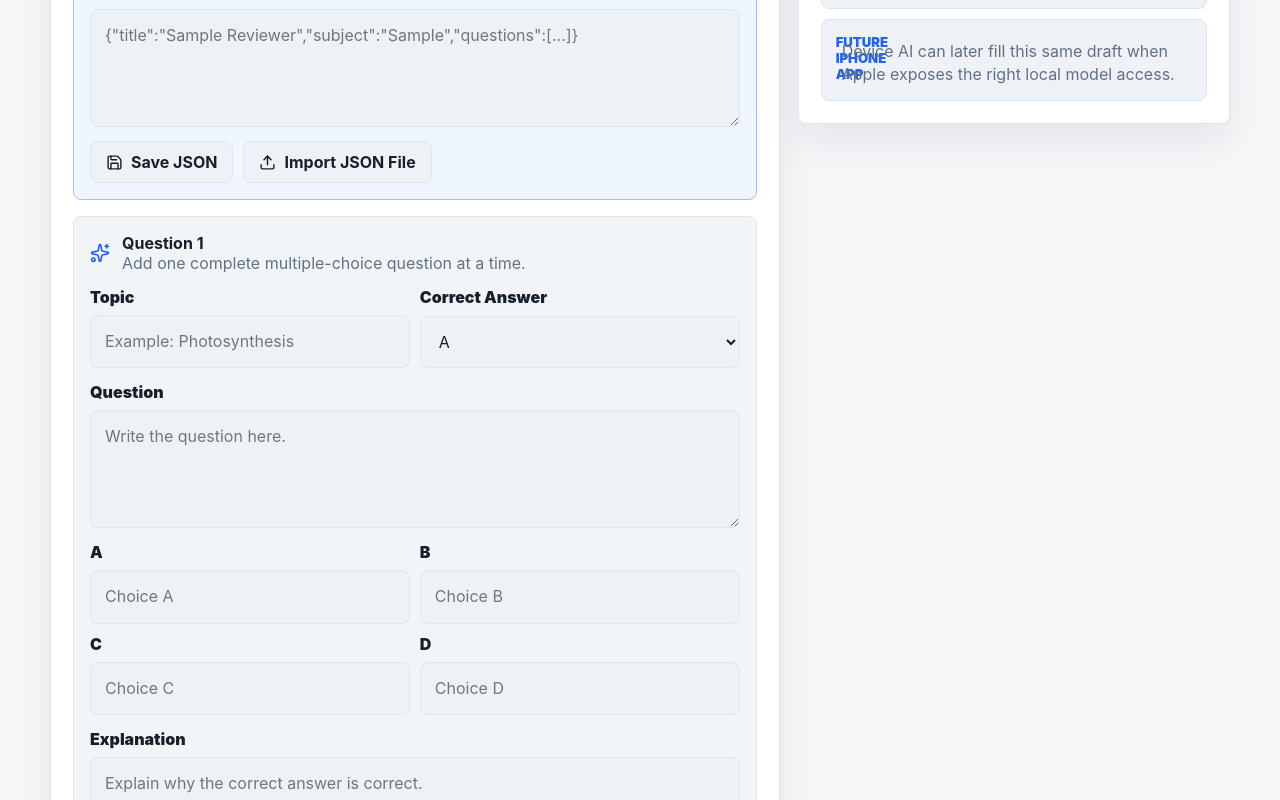
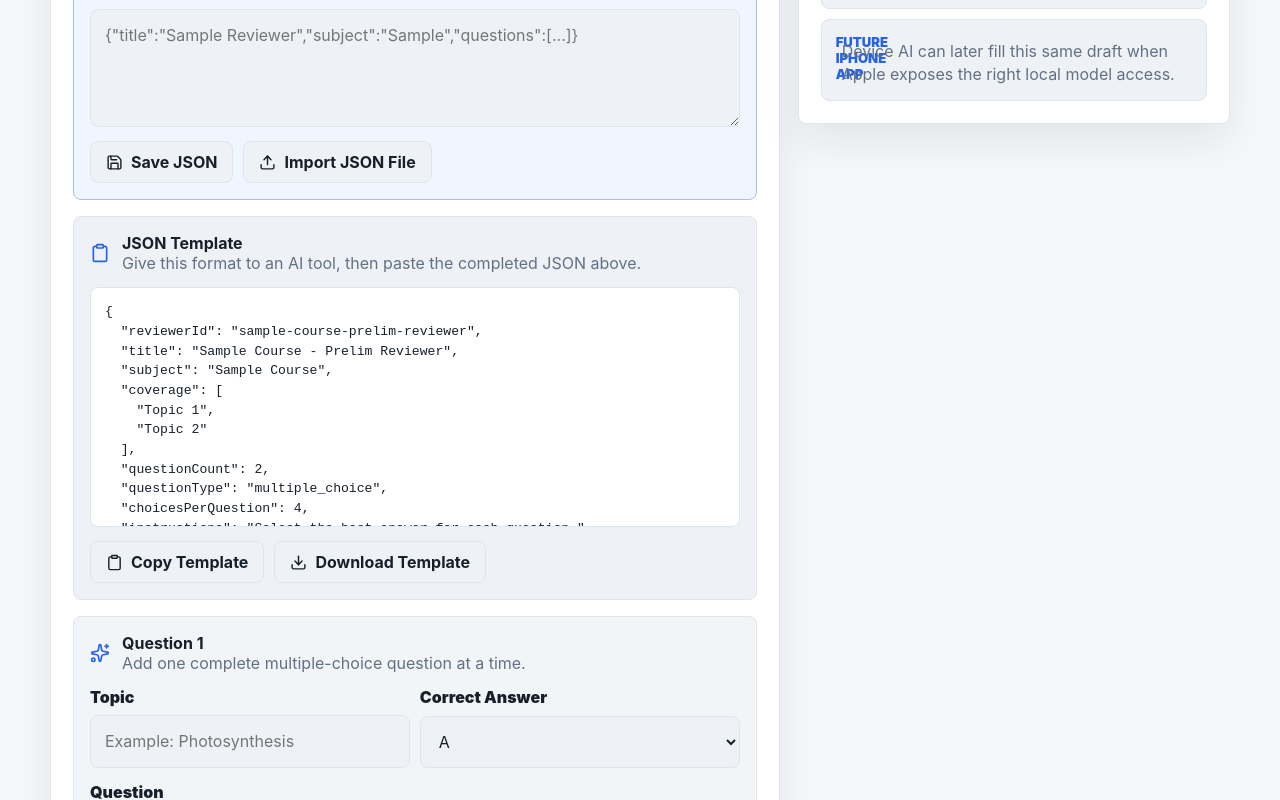
Before and after one commit to AlexPacaldo/ReviewHub, a React (Vite) app: page /generator in a window 1280 px wide. Shown: the part 684-1484 px from the top of the page. Built offline with nearby package versions, Linux system fonts and the light colour scheme.

Commit message:
Add reviewer JSON template helper

```diff
--- a/src/pages/Generator.jsx
+++ b/src/pages/Generator.jsx
@@ -1,6 +1,6 @@
 import { useEffect, useMemo, useState } from "react";
 import { useNavigate } from "react-router-dom";
-import { FileJson, FileText, HardDrive, Plus, Save, Sparkles, Trash2, Upload, Wifi, WifiOff } from "lucide-react";
+import { Clipboard, Download, FileJson, FileText, HardDrive, Plus, Save, Sparkles, Trash2, Upload, Wifi, WifiOff } from "lucide-react";
 import { validateReviewer } from "../data/reviewerRegistry.js";
 import { saveLocalReviewer } from "../utils/storageUtils.js";
 
@@ -13,6 +13,47 @@ const emptyQuestion = {
   D: "",
   correctAnswer: "A",
   explanation: ""
+};
+
+const sampleReviewerTemplate = {
+  reviewerId: "sample-course-prelim-reviewer",
+  title: "Sample Course - Prelim Reviewer",
+  subject: "Sample Course",
+  coverage: ["Topic 1", "Topic 2"],
+  questionCount: 2,
+  questionType: "multiple_choice",
+  choicesPerQuestion: 4,
+  instructions: "Select the best answer for each question.",
+  questions: [
+    {
+      id: 1,
+      topic: "Topic 1",
+      question: "What is the main idea of this sample question?",
+      choices: {
+        A: "The correct answer",
+        B: "A close but incorrect answer",
+        C: "An unrelated answer",
+        D: "Another incorrect answer"
+      },
+      correctAnswer: "A",
+      answerText: "The correct answer",
+      explanation: "Explain why A is correct using only the source material."
+    },
+    {
+      id: 2,
+      topic: "Topic 2",
+      question: "Which choice best matches the source material?",
+      choices: {
+        A: "Incorrect option",
+        B: "Correct option",
+        C: "Incorrect option",
+        D: "Incorrect option"
+      },
+      correctAnswer: "B",
+      answerText: "Correct option",
+      explanation: "Explain why B is correct and why the other options are less accurate."
+    }
+  ]
 };
 
 function slugify(value) {
@@ -52,6 +93,16 @@ function buildReviewer({ title, subject, instructions }, questions) {
     instructions: instructions.trim() || "Select the best answer for each question.",
     questions: reviewerQuestions
   };
+}
+
+function downloadTextFile(filename, text) {
+  const blob = new Blob([text], { type: "application/json" });
+  const url = URL.createObjectURL(blob);
+  const link = document.createElement("a");
+  link.href = url;
+  link.download = filename;
+  link.click();
+  URL.revokeObjectURL(url);
 }
 
 function normalizeReviewerJson(reviewer) {
@@ -107,6 +158,7 @@ export default function Generator() {
   const [questions, setQuestions] = useState([]);
   const [jsonText, setJsonText] = useState("");
   const [errors, setErrors] = useState([]);
+  const [templateMessage, setTemplateMessage] = useState("");
 
   useEffect(() => {
     const updateOnlineStatus = () => setIsOnline(navigator.onLine);
@@ -120,6 +172,7 @@ export default function Generator() {
   }, []);
 
   const draftPreview = useMemo(() => buildReviewer(details, questions), [details, questions]);
+  const sampleTemplateText = useMemo(() => JSON.stringify(sampleReviewerTemplate, null, 2), []);
 
   function updateDetails(key, value) {
     setDetails((current) => ({ ...current, [key]: value }));
@@ -188,6 +241,21 @@ export default function Generator() {
     } catch {
       setErrors(["Paste valid reviewer JSON before saving."]);
     }
+  }
+
+  async function copySampleTemplate() {
+    try {
+      await navigator.clipboard.writeText(sampleTemplateText);
+      setTemplateMessage("Template copied.");
+    } catch {
+      setJsonText(sampleTemplateText);
+      setTemplateMessage("Template placed in the JSON box.");
+    }
+  }
+
+  function downloadSampleTemplate() {
+    downloadTextFile("review_hub_reviewer_template.json", sampleTemplateText);
+    setTemplateMessage("Template downloaded.");
   }
 
   function handleJsonFile(event) {
@@ -267,6 +335,28 @@ export default function Generator() {
                 Import JSON File
                 <input type="file" accept="application/json,.json" onChange={handleJsonFile} />
               </label>
+            </div>
+          </div>
+
+          <div className="template-panel">
+            <div className="generator-panel-head compact">
+              <Clipboard size={20} aria-hidden="true" />
+              <div>
+                <h2>JSON Template</h2>
+                <p className="muted">Give this format to an AI tool, then paste the completed JSON above.</p>
+              </div>
+            </div>
+            <pre className="template-preview">{sampleTemplateText}</pre>
+            <div className="button-row">
+              <button className="button subtle" type="button" onClick={copySampleTemplate}>
+                <Clipboard size={17} aria-hidden="true" />
+                Copy Template
+              </button>
+              <button className="button subtle" type="button" onClick={downloadSampleTemplate}>
+                <Download size={17} aria-hidden="true" />
+                Download Template
+              </button>
+              {templateMessage ? <span className="template-message">{templateMessage}</span> : null}
             </div>
           </div>
 
--- a/src/styles.css
+++ b/src/styles.css
@@ -796,6 +796,35 @@ legend {
   border-radius: 8px;
 }
 
+.template-panel {
+  display: grid;
+  gap: 14px;
+  padding: 16px;
+  background: var(--surface-2);
+  border: 1px solid var(--border);
+  border-radius: 8px;
+}
+
+.template-preview {
+  max-height: 240px;
+  margin: 0;
+  overflow: auto;
+  padding: 14px;
+  color: var(--text);
+  background: var(--surface);
+  border: 1px solid var(--border);
+  border-radius: 8px;
+  font-size: 0.82rem;
+  line-height: 1.5;
+  white-space: pre;
+}
+
+.template-message {
+  color: var(--success);
+  font-size: 0.88rem;
+  font-weight: 900;
+}
+
 .file-button {
   position: relative;
   overflow: hidden;
```
